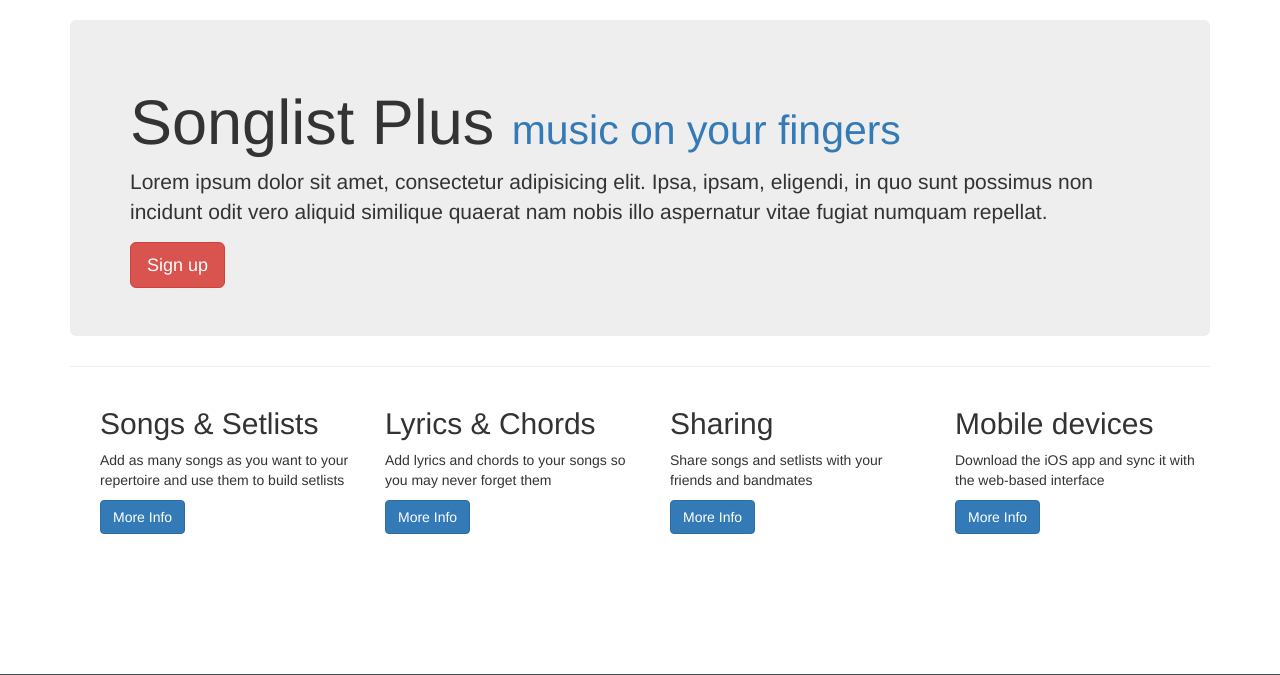
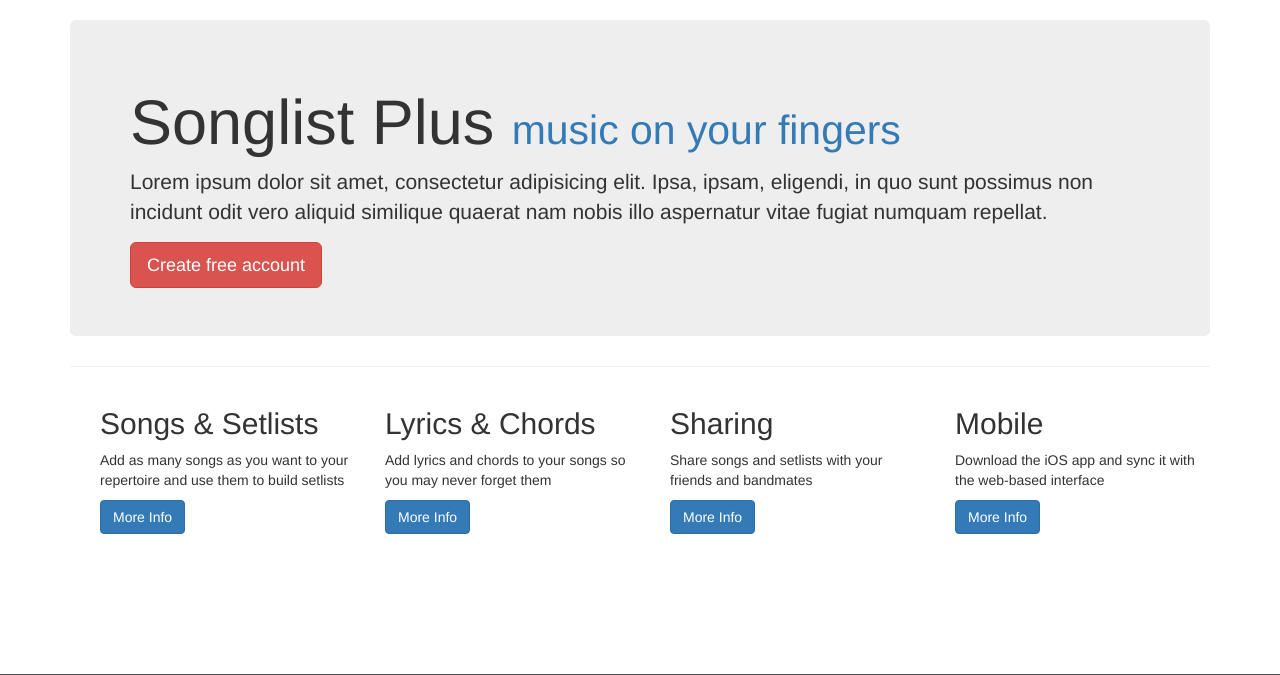
Before and after one commit to nandopedrosa/snglist, a Python web app: template app/templates/base.html in a window 1280 px wide. Shown: the part 66-741 px from the top of the page. Run offline with Jinja, Linux system fonts and the light colour scheme; the template is opened without the code that fills it, so the values that code supplies are empty; some libraries are stand-ins or nearby versions.

Commit message:
Update base.html

```diff
--- a/app/templates/base.html
+++ b/app/templates/base.html
@@ -80,7 +80,7 @@
             <small class="sng-blue">music on your fingers</small>
         </h1>
         <p >Lorem ipsum dolor sit amet, consectetur adipisicing elit. Ipsa, ipsam, eligendi, in quo sunt possimus non incidunt odit vero aliquid similique quaerat nam nobis illo aspernatur vitae fugiat numquam repellat.</p>
-        <button type="button" class="btn btn-lg btn-danger">Sign up</button>
+        <button type="button" class="btn btn-lg btn-danger">Create free account</button>
     </header>
     <hr>
 
@@ -108,7 +108,7 @@
                 </p>
             </div>
               <div class="col-md-3 col-sm-6 sng-feature">
-                <h2>Mobile devices</h2>
+                <h2>Mobile</h2>
                 <p>Download the iOS app and sync it with the web-based interface</p>
                 <p>
                     <a href="#" class="btn btn-primary">More Info</a>
```
